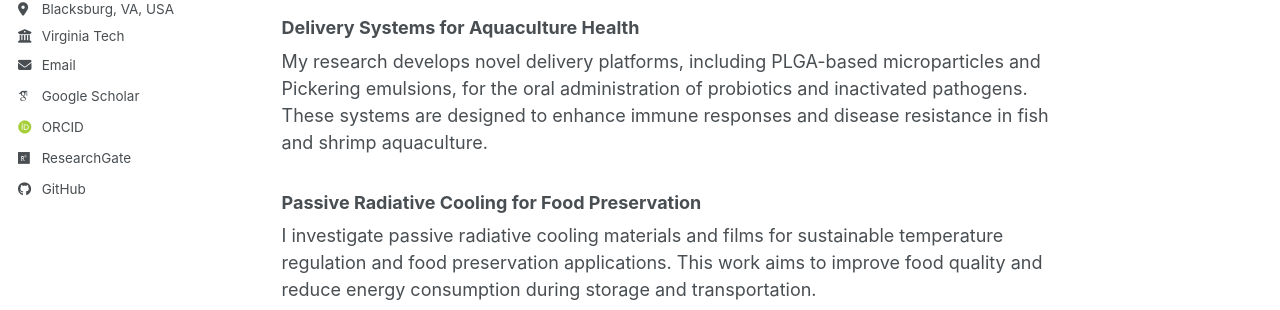
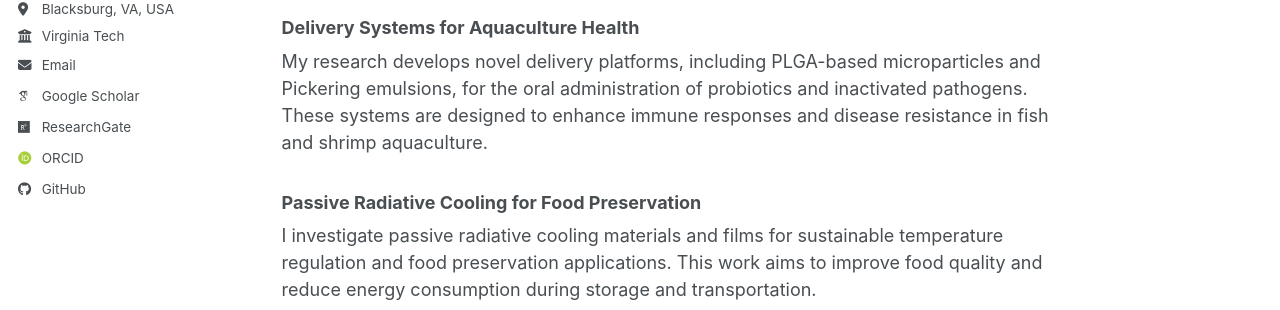
Before and after one commit to yuliu0322/yuliu0322.github.io, a Jekyll site: the page built from _pages/about.md, in a window 1280 px wide. Shown: the part 450-760 px from the top of the page. Built offline with Jekyll 4.4.1, drawn with Linux system fonts in a browser that asks for light colours; some web fonts are replaced; a script bundle is joined from its source files by our own code; library files that are not in the unit come from our copies.

Commit message:
Update author-profile.html

```diff
--- a/_includes/author-profile.html
+++ b/_includes/author-profile.html
@@ -50,17 +50,14 @@
       {% if author.inspire-hep %}
         <li><a href="{{ author.inspire-hep }}"><i class="ai ai-inspire ai-fw icon-pad-right"></i>INSPIRE-HEP</a></li>
       {% endif %}
-      {% if author.impactstory %}
-        <li><a href="{{ author.impactstory }}"><i class="ai ai-impactstory ai-fw icon-pad-right"></i>Impactstory</a></li>
+      {% if author.researchgate %}
+        <li><a href="{{ author.researchgate }}"><i class="fab fa-fw fa-researchgate icon-pad-right" aria-hidden="true"></i>ResearchGate</a></li>
       {% endif %}
       {% if author.orcid %}
         <li><a href="{{ author.orcid }}"><i class="ai ai-orcid ai-fw icon-pad-right"></i>ORCID</a></li>
       {% endif %}
       {% if author.pubmed %}
         <li><a href="{{ author.pubmed }}"><i class="ai ai-pubmed ai-fw icon-pad-right"></i>PubMed</a></li>
-      {% endif %}
-      {% if author.researchgate %}
-        <li><a href="{{ author.researchgate }}"><i class="fab fa-fw fa-researchgate icon-pad-right" aria-hidden="true"></i>ResearchGate</a></li>
       {% endif %}
       {% if author.scopus %}
         <li><a href="{{ author.scopus }}"><i class="ai ai-scopus ai-fw icon-pad-right"></i>Scopus</a></li>
```
